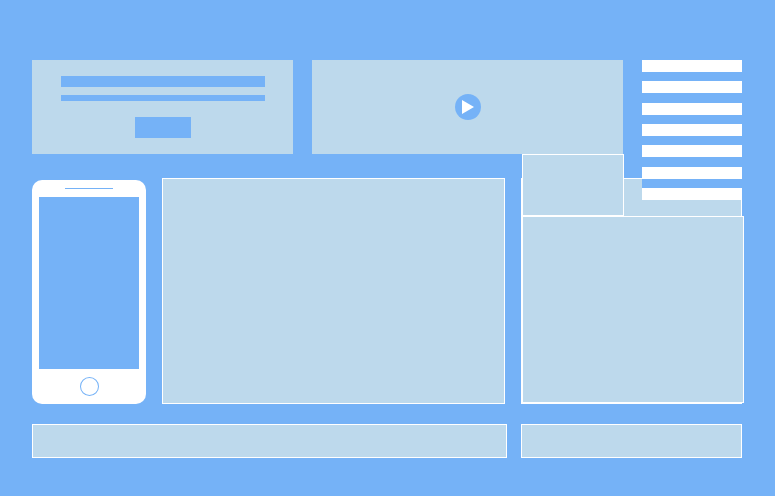
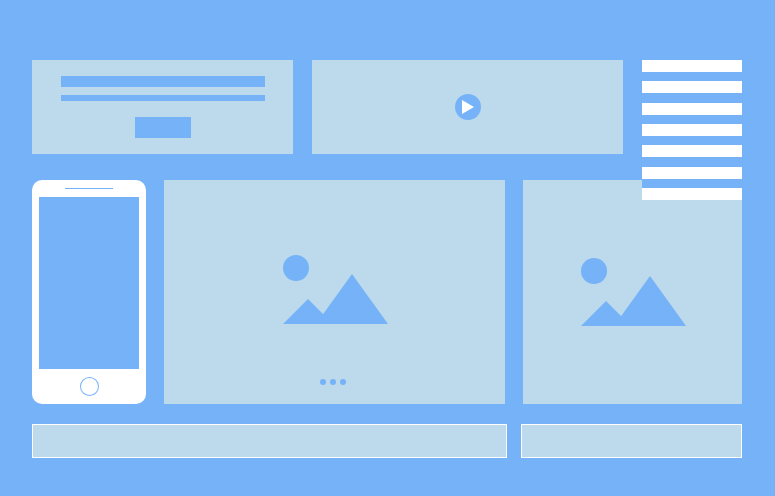
Before and after one commit to Mesutasci/Template-page-for-layouting, a plain HTML site: page index.html in a window 1280 px wide. Shown: the part 142-638 px from the top of the page, without its empty margins (253-1028 px from the left). Drawn offline with Linux system fonts and the light colour scheme.

Commit message:
image element are drawn and styled

```diff
--- a/container.css
+++ b/container.css
@@ -34,7 +34,6 @@
   border-bottom: 12px solid white;
   transform: rotate(90deg);
 }
-
 /* Styling the menu-list container*/
 #menu-list {
   background-color: rgb(117, 178, 247);
@@ -44,13 +43,11 @@
   height: 12px;
   background-color: white;
 }
-
 /* Mobile container */
 #mobile {
   border-radius: 10px;
   background-color: white;
 }
-
 hr {
   width: 48px;
   height: 1px;
@@ -69,3 +66,56 @@ hr {
   border: 1px solid rgb(117, 178, 247);
   border-radius: 50%;
 }
+/* image containers */
+.landscape {
+  display: flex;
+  flex-direction: column;
+  justify-content: center;
+  width: 104px;
+  height: 68px;
+}
+.sun {
+  display: flex;
+  align-items: flex-start;
+  width: 26px;
+  height: 26px;
+  border-radius: 50%;
+  background-color: rgb(117, 178, 247);
+}
+.container-pyramid {
+  display: flex;
+  align-items: flex-end;
+  margin-top: -8px;
+  width: 104px;
+  height: 51px;
+}
+.pyramid-1 {
+  width: 0;
+  height: 0;
+  border-left: 25px solid transparent;
+  border-right: 25px solid transparent;
+  border-bottom: 25px solid rgb(117, 178, 247);
+}
+.pyramid-2 {
+  width: 0;
+  height: 0;
+  margin-left: -17px;
+  border-left: 36px solid transparent;
+  border-right: 36px solid transparent;
+  border-bottom: 50px solid rgb(117, 178, 247);
+}
+#image-big > .landscape {
+  height: 80%;
+}
+#slider {
+  display: flex;
+  height: auto;
+}
+.point {
+  display: inline-flex;
+  height: 6px;
+  width: 6px;
+  margin-right: 4px;
+  border-radius: 50%;
+  background-color: rgb(117, 178, 247);
+}
--- a/index.html
+++ b/index.html
@@ -39,10 +39,28 @@
           <div id="screen"></div>
           <div id="control-button"></div>
         </section>
-        <section id="image-big"></section>
+        <section id="image-big">
+          <div class="landscape">
+            <div class="sun"></div>
+            <div class="container-pyramid">
+              <div class="pyramid-1"></div>
+              <div class="pyramid-2"></div>
+            </div>
+          </div>
+          <div id="slider">
+            <span class="point"></span>
+            <span class="point"></span>
+            <span class="point"></span>
+          </div>
+        </section>
         <section id="image-small">
-          <div id="cont-button"></div>
-          <div id="cont-img"></div>
+          <div class="landscape">
+            <div class="sun"></div>
+            <div class="container-pyramid">
+              <div class="pyramid-1"></div>
+              <div class="pyramid-2"></div>
+            </div>
+          </div>
         </section>
       </section>
 
--- a/layout.css
+++ b/layout.css
@@ -66,16 +66,14 @@ main {
   align-items: center;
   width: 341px;
   height: 100%;
-  border: 1px solid white;
 }
 #image-small {
   display: flex;
   flex-direction: column;
-  justify-content: flex-end;
-  align-items: flex-start;
+  justify-content: center;
+  align-items: center;
   width: 219px;
   height: 100%;
-  border: 1px solid white;
 }
 /* The layout of the sections of the 6. box/container */
 #cont-button {
```
